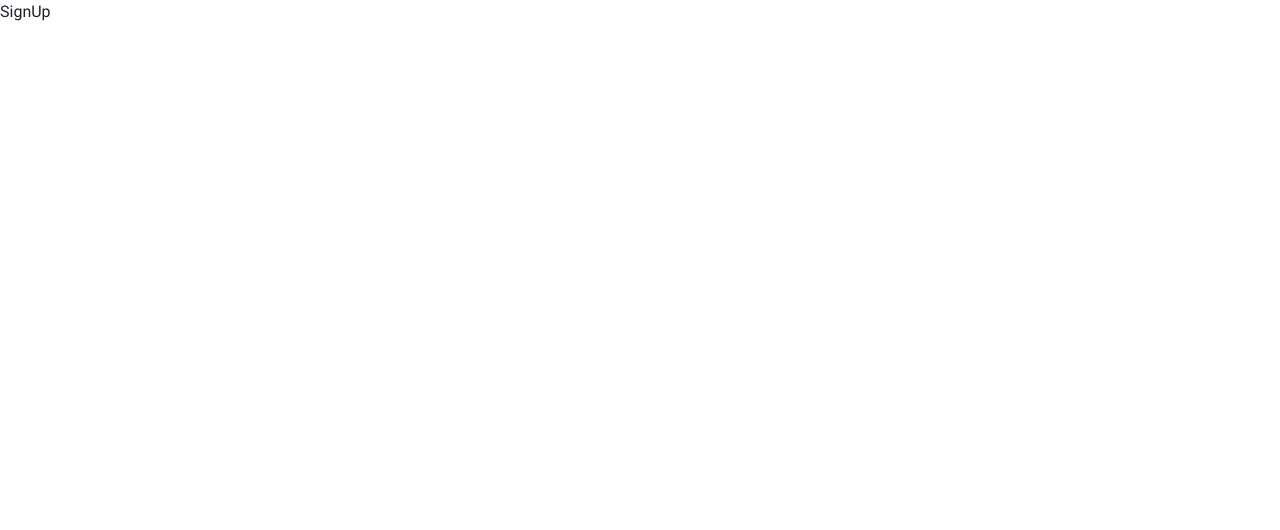
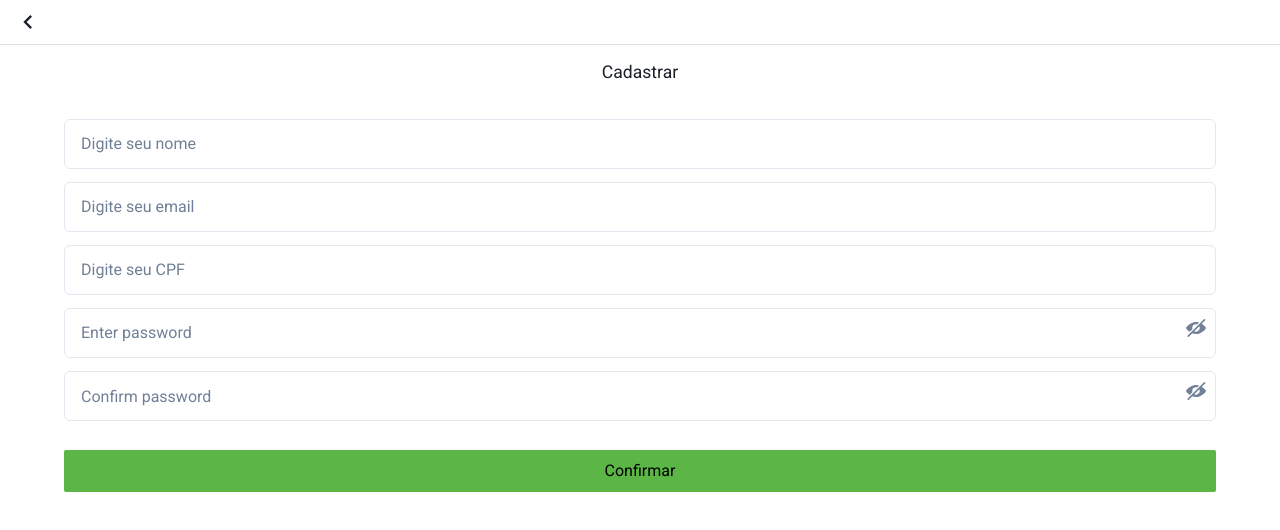
Before and after one commit to gabriel-suela/future-eats, a React (Vite) app: page /signUp in a window 1280 px wide. Shown: the top 530 px of the page. Built offline with nearby package versions, Linux system fonts and the light colour scheme.

Commit message:
feat: signup page finished

```diff
--- a/src/pages/SignUp/index.tsx
+++ b/src/pages/SignUp/index.tsx
@@ -1,5 +1,197 @@
+import { ViewIcon, ViewOffIcon } from "@chakra-ui/icons";
+import { Button, Input, InputGroup, InputRightElement } from "@chakra-ui/react";
+import axios from "axios";
+import React, { useState } from "react";
+import Header from "../../components/Header";
+import useForm from "../../hooks/useForm";
+import { BASE_URL } from "../../utils/url";
+import { ButtonStyled, Container, Form } from "./styled";
+
+interface SignUpProps {
+  name: string;
+  email: string;
+  cpf: string;
+  password: string;
+}
+interface SignUpResponse {
+  name: string;
+  email: string;
+  cpf: string;
+  password: string;
+  token: string;
+}
 const SignUp = () => {
-  return <div>SignUp</div>;
+  const { form, onChange, clean } = useForm({
+    name: "",
+    email: "",
+    cpf: "",
+    password: "",
+  });
+  const [confirmPassword, setConfirmPassword] = useState("");
+  const [isConfirmPasswordValid, setIsConfirmPasswordValid] = useState(true);
+  const [showPassword, setShowPassoword] = useState(false);
+  const [showConfirmedPassword, setShowConfirmedPassword] = useState(false);
+  const handleConfirmedPassword = () =>
+    setShowConfirmedPassword(!showConfirmedPassword);
+  const handleClick = () => setShowPassoword(!showPassword);
+
+  const fetchSignUp = async (form: SignUpProps) => {
+    try {
+      const response = await axios.post<SignUpResponse>(
+        `${BASE_URL}/signup`,
+        form
+      );
+      localStorage.setItem("token", response.data.token);
+    } catch (err) {
+      console.error("An error occurred during signup", err);
+      alert("Houve um erro ao tentar realizar o cadastro");
+    }
+  };
+
+  const onSubmitSignUp = (e: React.FormEvent<HTMLFormElement>) => {
+    e.preventDefault();
+    form.password === confirmPassword
+      ? setIsConfirmPasswordValid(true)
+      : setIsConfirmPasswordValid(false);
+    // fetchSignUp();
+  };
+
+  const cpfMask = (value: string) => {
+    const onlyDigits = value.replace(/\D/g, "");
+
+    if (onlyDigits.length > 11) {
+      return onlyDigits
+        .slice(0, 11)
+        .replace(/(\d{3})(\d)/, "$1.$2")
+        .replace(/(\d{3})(\d)/, "$1.$2")
+        .replace(/(\d{3})(\d{1,2})$/, "$1-$2");
+    }
+
+    if (onlyDigits.length < 4) {
+      return onlyDigits;
+    }
+
+    return onlyDigits
+      .replace(/(\d{1,3}$)/, "-$1")
+      .replace(/(\d{1,3})(-)(\d{2}$)/, ".$1$2$3")
+      .replace(/(\d{1,3}\.\d{1,3})(-)(\d{2}$)/, "$1/$3");
+  };
+  return (
+    <>
+      <Container>
+        <Header visibleArrow={true} />
+        <p>Cadastrar</p>
+        <Form onSubmit={onSubmitSignUp}>
+          <InputGroup size="md">
+            <Input
+              id="name"
+              name="name"
+              aria-label="name"
+              type={"text"}
+              placeholder="Digite seu nome"
+              value={form.name}
+              onChange={onChange}
+              required
+            />
+          </InputGroup>
+
+          <InputGroup size="md">
+            <Input
+              id="email"
+              name="email"
+              aria-label="email"
+              type={"email"}
+              placeholder="Digite seu email"
+              value={form.email}
+              onChange={onChange}
+              required
+            />
+          </InputGroup>
+
+          <InputGroup size="md">
+            <Input
+              id="cpf"
+              name="cpf"
+              aria-label="cpf"
+              type={"text"}
+              placeholder="Digite seu CPF"
+              value={cpfMask(form.cpf)}
+              onChange={onChange}
+              required
+            />
+          </InputGroup>
+          <InputGroup>
+            <Input
+              id="password"
+              name="password"
+              value={form.password}
+              onChange={onChange}
+              pr="4.5rem"
+              type={showPassword ? "text" : "password"}
+              placeholder="Enter password"
+            />
+            <InputRightElement width="2.5rem">
+              <Button
+                h="1.75rem"
+                background={"transparent"}
+                onClick={handleClick}
+              >
+                {showPassword ? (
+                  <ViewIcon
+                    boxSize={5}
+                    color="gray.500"
+                    background={"transparent"}
+                  />
+                ) : (
+                  <ViewOffIcon
+                    boxSize={5}
+                    color="gray.500"
+                    background={"transparent"}
+                  />
+                )}
+              </Button>
+            </InputRightElement>
+          </InputGroup>
+
+          <InputGroup>
+            <Input
+              id="password-confirm"
+              name="password-confirm"
+              value={confirmPassword}
+              onChange={(e) => {
+                setConfirmPassword(e.target.value);
+              }}
+              pr="4.5rem"
+              type={showConfirmedPassword ? "text" : "password"}
+              placeholder="Confirm password"
+            />
+            <InputRightElement width="2.5rem">
+              <Button
+                h="1.75rem"
+                background={"transparent"}
+                onClick={handleConfirmedPassword}
+              >
+                {showConfirmedPassword ? (
+                  <ViewIcon
+                    boxSize={5}
+                    color="gray.500"
+                    background={"transparent"}
+                  />
+                ) : (
+                  <ViewOffIcon
+                    boxSize={5}
+                    color="gray.500"
+                    background={"transparent"}
+                  />
+                )}
+              </Button>
+            </InputRightElement>
+          </InputGroup>
+          <ButtonStyled type="submit">Confirmar</ButtonStyled>
+        </Form>
+      </Container>
+    </>
+  );
 };
 
 export default SignUp;
--- /dev/null
+++ b/src/pages/SignUp/styled.tsx
@@ -0,0 +1,33 @@
+import styled from "styled-components";
+
+export const Container = styled.div`
+  width: 100%;
+  height: 100vh;
+  display: flex;
+  flex-direction: column;
+  align-items: center;
+  p {
+    font-size: 1.1rem;
+  }
+`;
+
+export const Form = styled.form`
+  margin-top: 20px;
+  display: flex;
+  flex-direction: column;
+  height: 50%;
+  width: 90%;
+  justify-content: space-evenly;
+  input {
+    height: 50px;
+  }
+`;
+
+export const ButtonStyled = styled.button`
+  margin-top: 16px;
+  height: 42px;
+  border-radius: 2px;
+  color: black;
+  background-color: var(--mid-green);
+  width: 100%;
+`;
```
